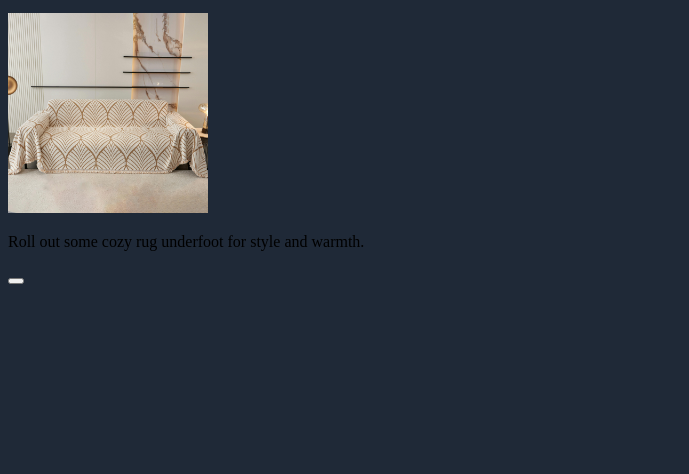
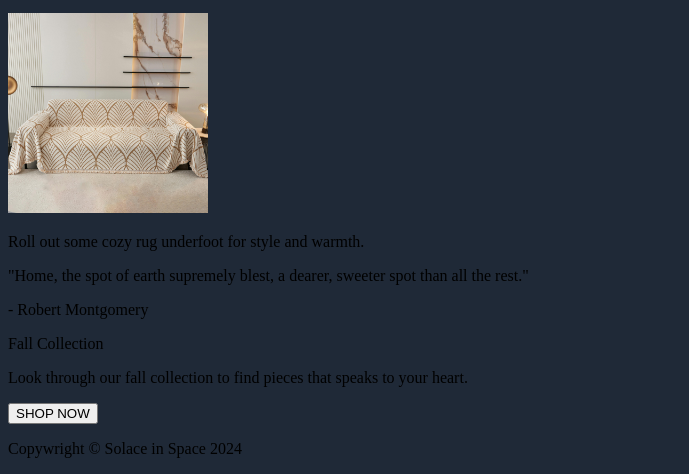
Before and after one commit to isaacnewtonthe2nd/Odin-first-webpage, a plain HTML site: page index.html in a window 1280 px wide. Shown: the part 1282-1756 px from the top of the page, without its empty margins (0-689 px from the left). Before the commit the page ends 1575 px from the top, so only its background shows below. Drawn offline with Linux system fonts and the light colour scheme.

Commit message:
Add quotes and info to container 3, 4 and footer.

```diff
--- a/index.html
+++ b/index.html
@@ -47,16 +47,21 @@
       </div>
     </div>
     <div class="container-three">
-      <p></p>
-      <p></p>
+      <p>"Home, the spot of earth supremely blest, a dearer, sweeter spot than all the rest."</p>
+      <p>- Robert Montgomery</p>
     </div>
     <div class="container-four">
-      <div class="cont-four-left"></div>
-      <button></button>
+      <div class="cont-four-left">
+        <p>Fall Collection</p>
+        <p>Look through our fall collection to find pieces that speaks to your heart.</p>
+      </div>
+      <button>SHOP NOW</button>
     </div>
   </div>
 
-  <div class="footer"></div>
+  <div class="footer">
+    <p>Copywright &copy; Solace in Space 2024</p>
+  </div>
 
 </body>
 </html>
```
